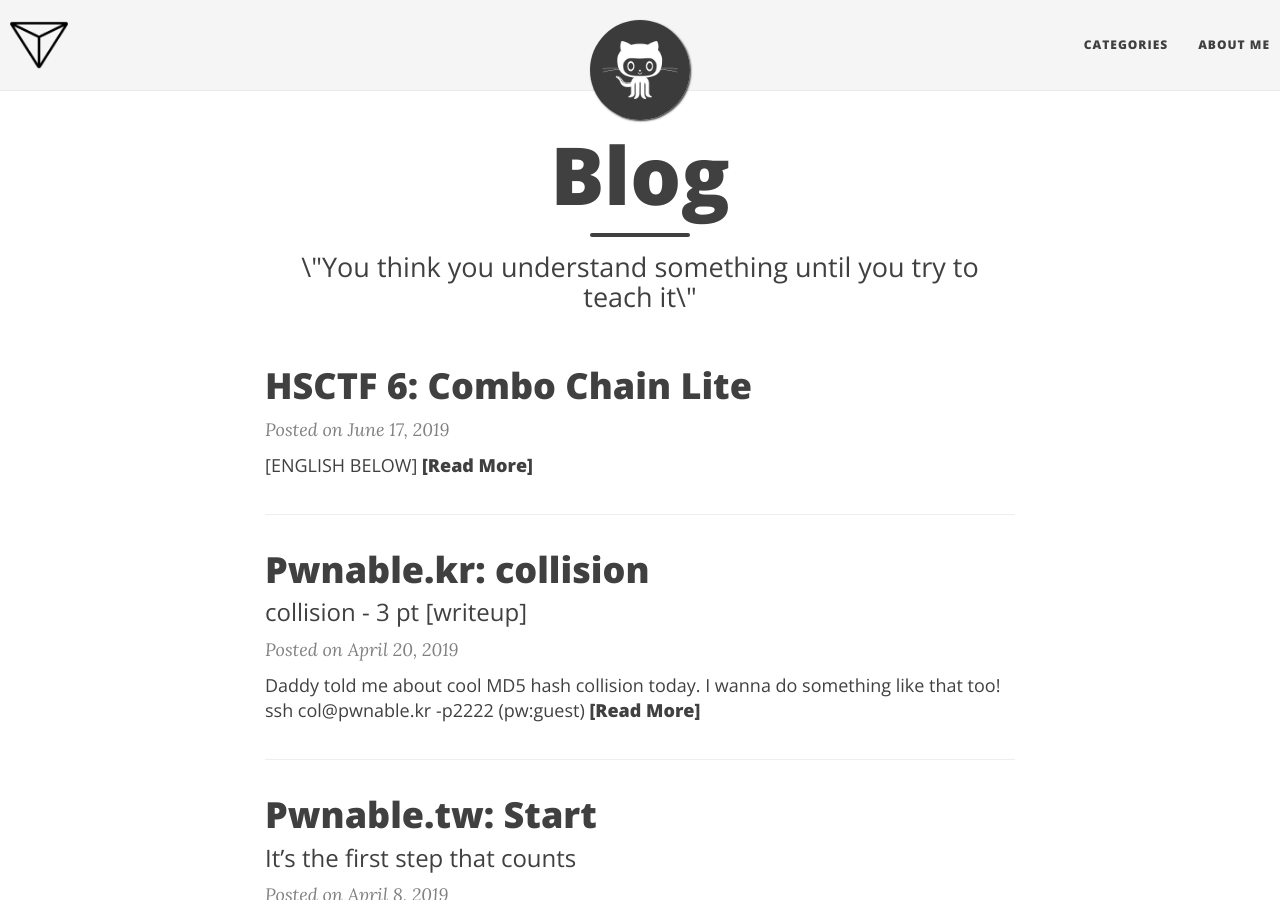
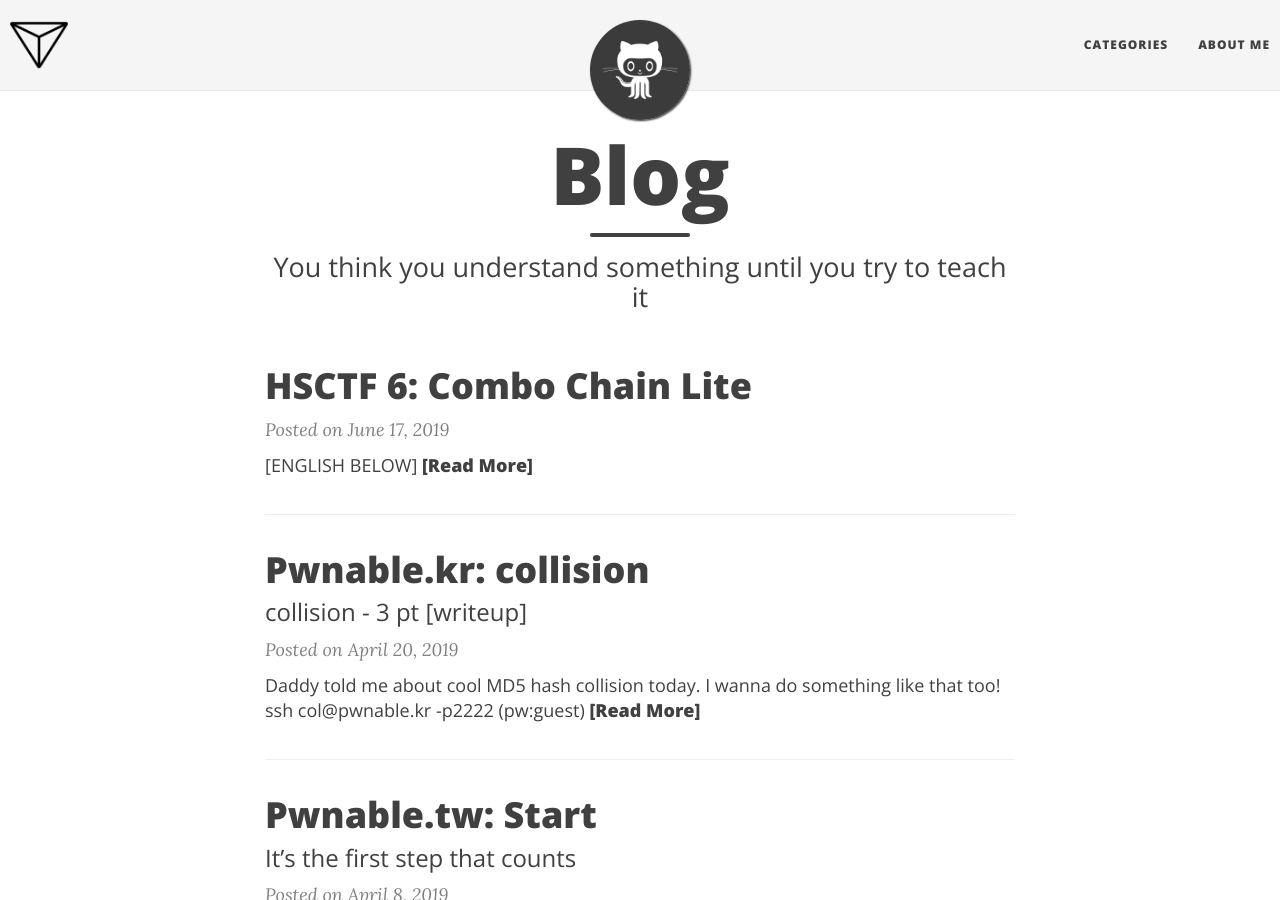
Before and after one commit to Delt-A/delt-a.github.io, a Jekyll site: the page built from index.html, in a window 1280 px wide and 900 px high. Built offline with Jekyll 4.4.1, drawn with Linux system fonts in a browser that asks for light colours; nearby versions of some CDN libraries; the list of posts is cut into pages by our own code.

```diff
--- a/index.html
+++ b/index.html
@@ -1,7 +1,7 @@
 ---
 layout: page
 title: Blog
-subtitle:  \"You think you understand something until you try to teach it\"
+subtitle: "You think you understand something until you try to teach it"
 use-site-title: true
 ---
 
```
